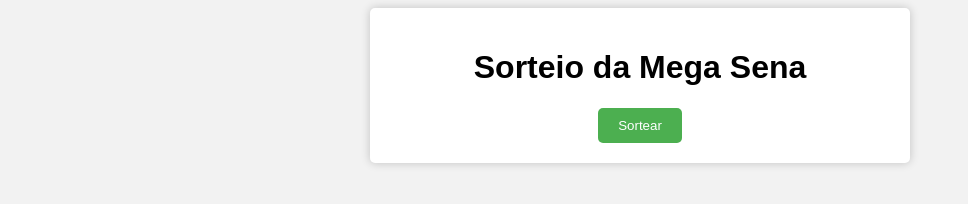
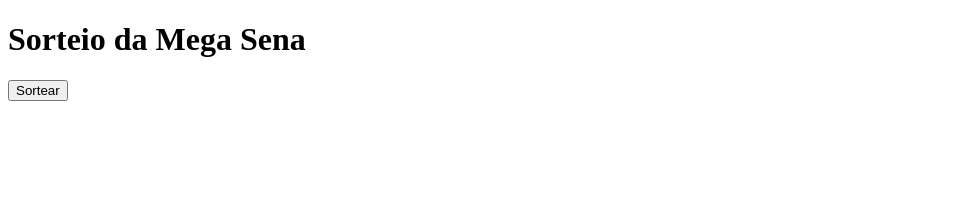
Before and after one commit to Paulohr7/mega-sena, a plain HTML site: page index.html in a window 1280 px wide. Shown: the whole page, without its empty margins (0-968 px from the left). Drawn offline with Linux system fonts and the light colour scheme.

Commit message:
Update index.html

```diff
--- a/index.html
+++ b/index.html
@@ -3,47 +3,7 @@
   <head>
     <meta charset="UTF-8">
     <title>Sorteio da Mega Sena</title>
-    <style>
-      body {
-        font-family: Arial, sans-serif;
-        background-color: #f2f2f2;
-      }
 
-      h1 {
-        text-align: center;
-      }
-
-      .container {
-        max-width: 500px;
-        margin: 0 auto;
-        padding: 20px;
-        background-color: #fff;
-        border-radius: 5px;
-        box-shadow: 0 0 10px rgba(0, 0, 0, 0.2);
-      }
-
-      .numeros-sorteados {
-        font-size: 1.2rem;
-        text-align: center;
-        margin-bottom: 20px;
-      }
-
-      button {
-        display: block;
-        margin: 0 auto;
-        background-color: #4CAF50;
-        color: #fff;
-        border: none;
-        padding: 10px 20px;
-        border-radius: 5px;
-        cursor: pointer;
-        transition: background-color 0.3s ease;
-      }
-
-      button:hover {
-        background-color: #3e8e41;
-      }
-    </style>
   </head>
   <body>
     <div class="container">
```
